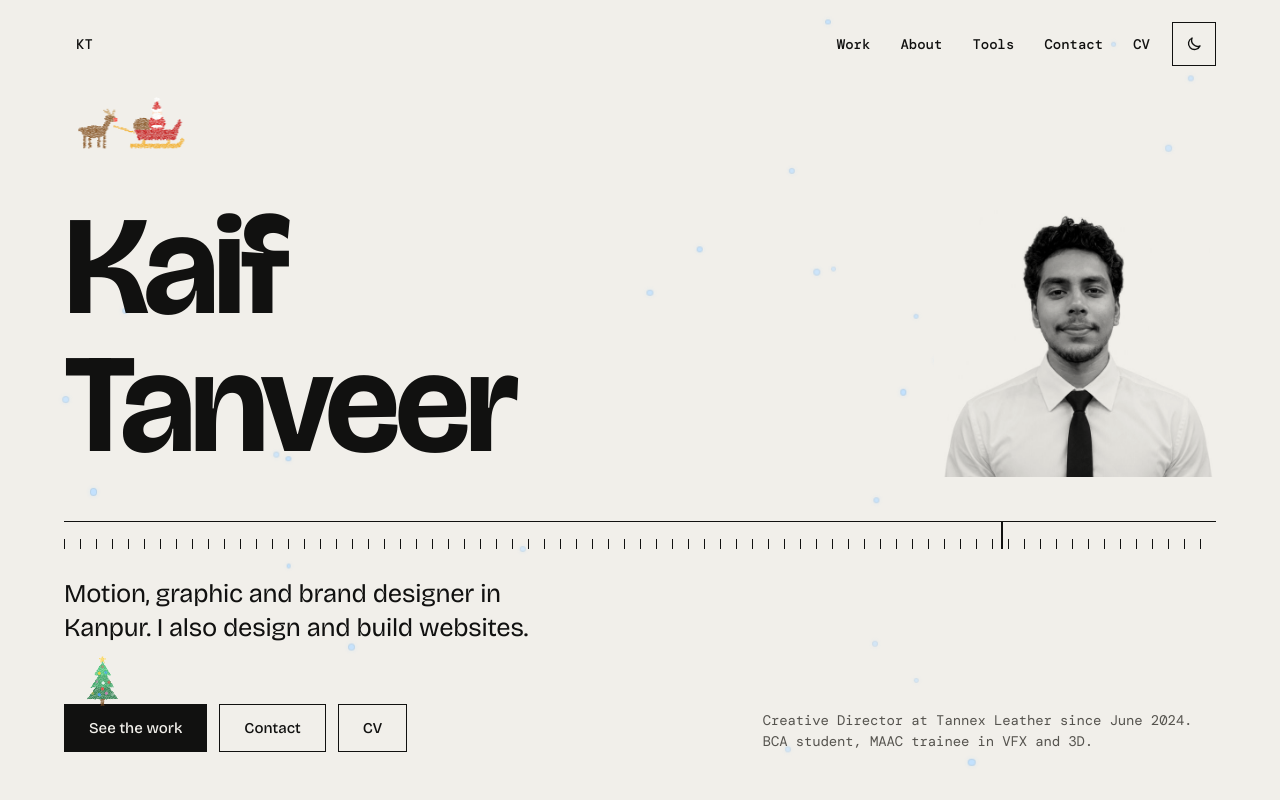
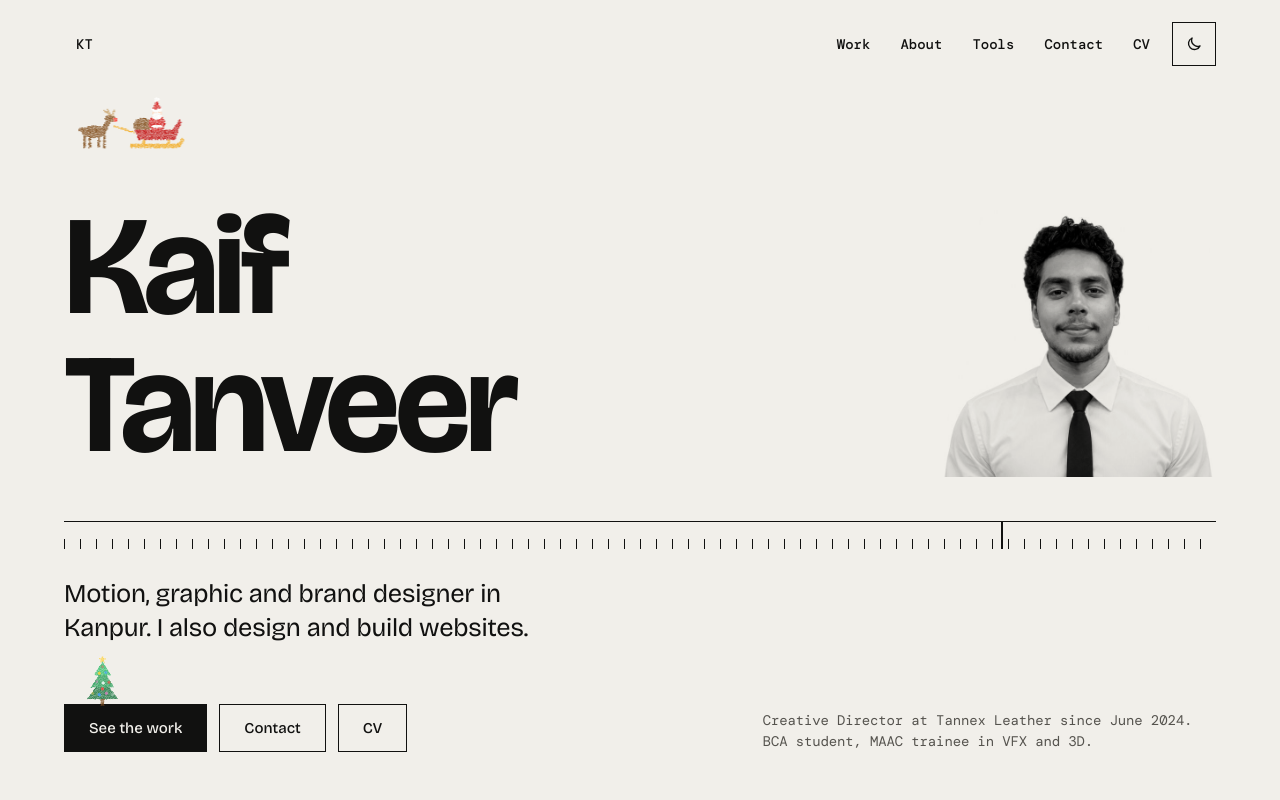
Before and after one commit to kaiftnvr/kaif-portfolio, a website: page index.html in a window 1280 px wide. Shown: the top 800 px of the page. Drawn offline with nearby package versions, Linux system fonts and the light colour scheme.

Commit message:
Add files via upload

```diff
--- a/assets/css/xmas.css
+++ b/assets/css/xmas.css
@@ -9,11 +9,8 @@
 .xgap{margin-top:18px}
 .xon #top{position:relative}
 .xon #top>.wrap{position:relative;z-index:1}
-.xsnow{position:absolute;inset:0;overflow:hidden;pointer-events:none;z-index:0}
-.xsnow i{position:absolute;top:0;border-radius:50%;background:#bfe0ff;box-shadow:0 0 0 1px rgba(110,170,225,.4),0 0 5px rgba(190,225,255,.9);animation:xfall linear infinite}
-@keyframes xfall{from{transform:translate3d(0,-6vh,0)}to{transform:translate3d(var(--dx,20px),108vh,0)}}
 .xsleigh{position:absolute;top:13%;left:0;pointer-events:none;z-index:2;opacity:0;animation:xfly 38s linear infinite 3s}
 .xsleigh canvas{display:block}
 @keyframes xfly{0%{opacity:1;transform:translate3d(-140px,0,0)}18%{transform:translate3d(45vw,-24px,0)}36%{opacity:1;transform:translate3d(calc(100vw + 40px),6px,0)}37%,100%{opacity:0;transform:translate3d(-140px,0,0)}}
 @media (max-width:820px){.btns.xm{margin-top:56px}}
-@media (prefers-reduced-motion:reduce){.xsleigh,.xsnow{display:none}}
+@media (prefers-reduced-motion:reduce){.xsleigh{display:none}}
--- a/assets/js/xmas.js
+++ b/assets/js/xmas.js
@@ -121,16 +121,6 @@ addTree(q('#cvpage .btns .btn.p'),'sr',48);
 /* ---- Santa's sleigh, flying across the hero ---- */
 var top=q('#top');
 if(top&&!RM){
- var sn=document.createElement('div');sn.className='xsnow';sn.setAttribute('aria-hidden','true');
- var cnt=window.innerWidth<600?14:28;
- for(var i=0;i<cnt;i++){
-  var f=document.createElement('i'),sz=2.5+Math.random()*3;
-  f.style.cssText='left:'+(Math.random()*100).toFixed(1)+'%;width:'+sz.toFixed(1)+'px;height:'+sz.toFixed(1)+'px;opacity:'+(.55+Math.random()*.4).toFixed(2)+';animation-duration:'+(10+Math.random()*10).toFixed(1)+'s;animation-delay:-'+(Math.random()*20).toFixed(1)+'s;--dx:'+Math.round((Math.random()-.5)*80)+'px';
-  sn.appendChild(f);
- }
- top.insertBefore(sn,top.firstChild);
-}
-if(top&&!RM){
  var SW=114,SH=52,cwid=116,k2=cwid/SW,ch=Math.round(SH*k2);
  var cv2=document.createElement('canvas');cv2.width=Math.round(cwid*DPR);cv2.height=Math.round(ch*DPR);cv2.style.width=cwid+'px';cv2.style.height=ch+'px';
  var c2=cv2.getContext('2d');c2.setTransform(k2*DPR,0,0,k2*DPR,0,0);
```
